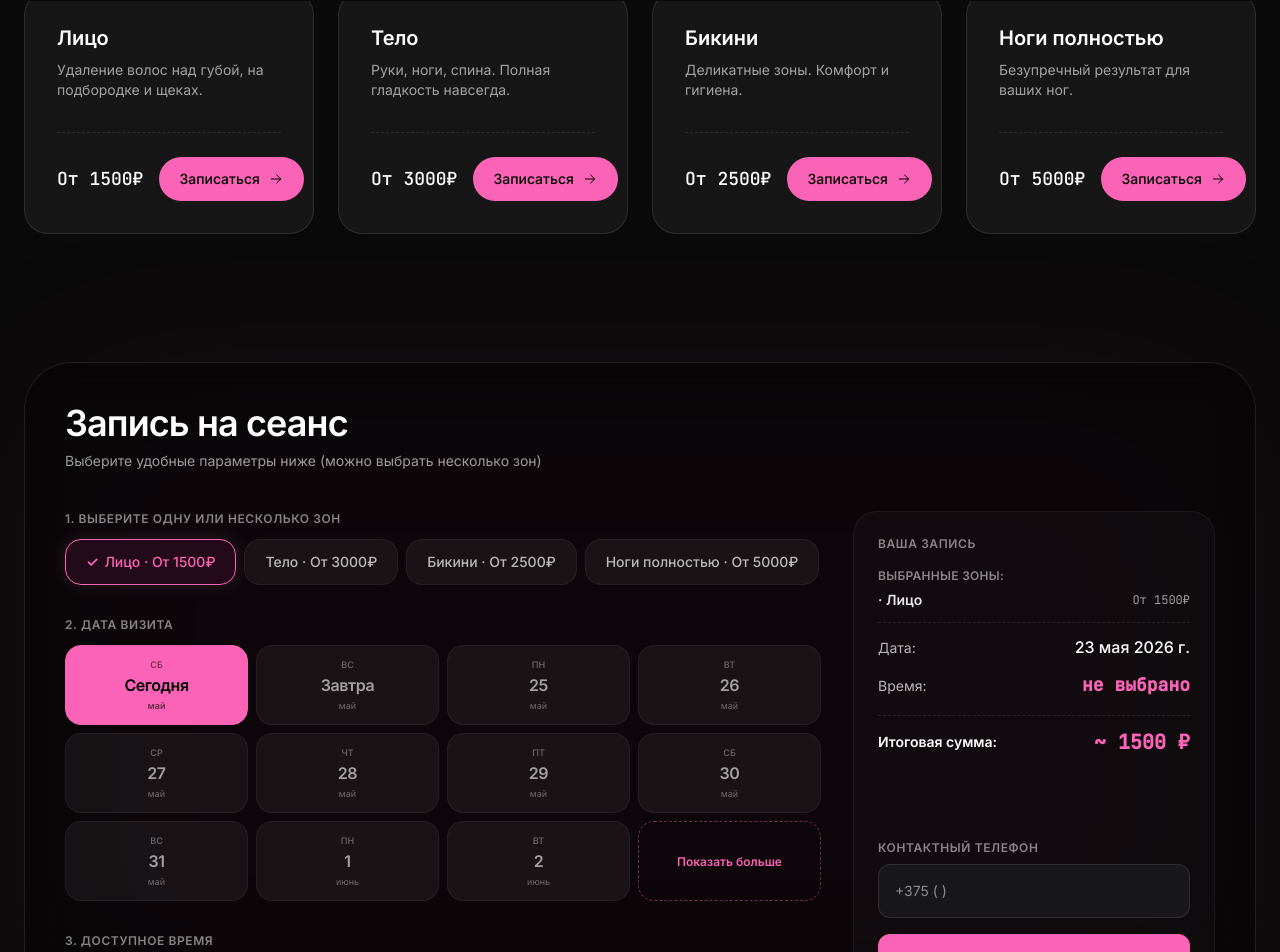
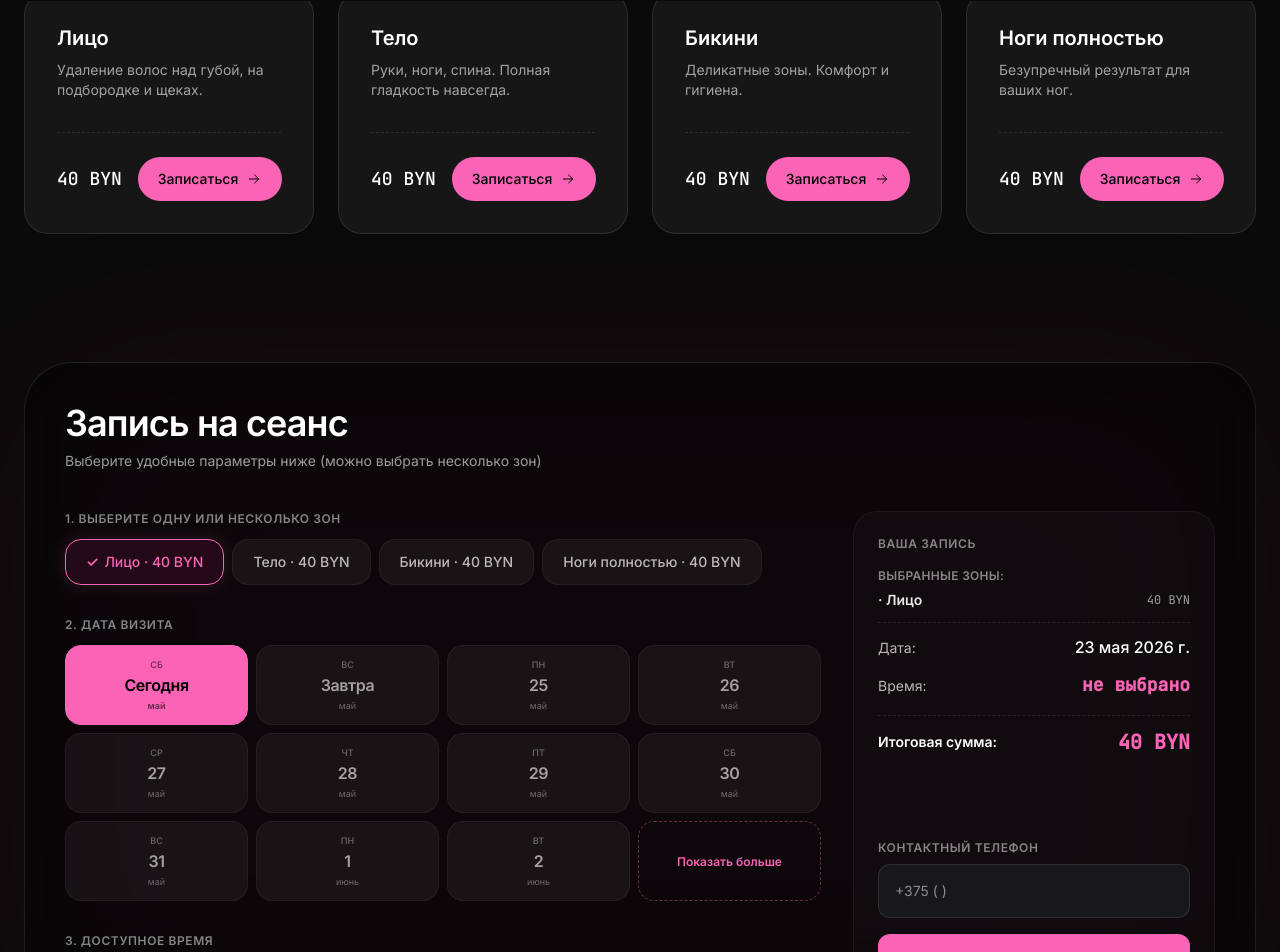
Before and after one commit to aloev5267-a11y/vika, a React (Vite) app: page / in a window 1280 px wide. Shown: the part 799-1751 px from the top of the page. Built offline with nearby package versions, Linux system fonts and the light colour scheme; no server answers.

Commit message:
feat: rebrand site to Lumière, update pricing to BYN
Updated site metadata, meta tags, and booking section to reflect new branding and pricing changes.

Co-authored-by: aloev5267-a11y <287882270+aloev5267-a11y@users.noreply.github.com>

```diff
--- a/index.html
+++ b/index.html
@@ -4,17 +4,36 @@
     <meta charset="UTF-8" />
     <meta name="viewport" content="width=device-width, initial-scale=1.0" />
     <meta name="theme-color" content="#0a0a0a" />
+    <meta name="robots" content="index, follow" />
+    <meta
+      name="keywords"
+      content="электроэпиляция, удаление волос навсегда, запись онлайн, электроэпиляция Минск, эпиляция лица, эпиляция бикини, Lumière"
+    />
+    <meta name="author" content="Lumière" />
     <meta
       name="description"
-      content="Электроэпиляция — единственный метод удаления волос навсегда. Онлайн-запись на сеанс: выберите зоны, дату и удобное время."
+      content="Lumière — электроэпиляция: единственный метод удаления волос навсегда. Все зоны — 40 BYN. Онлайн-запись на сеанс: выберите зоны, дату и удобное время."
     />
-    <meta property="og:title" content="ElectroEpil — запись на электроэпиляцию" />
+
+    <!-- Open Graph -->
+    <meta property="og:site_name" content="Lumière" />
+    <meta property="og:locale" content="ru_RU" />
+    <meta property="og:type" content="website" />
+    <meta property="og:title" content="Lumière — электроэпиляция, удаление волос навсегда" />
     <meta
       property="og:description"
-      content="Электроэпиляция — удаление волос навсегда. Удобная онлайн-запись на сеанс."
+      content="Электроэпиляция — удаление волос навсегда. Все зоны 40 BYN. Удобная онлайн-запись на сеанс."
     />
-    <meta property="og:type" content="website" />
-    <title>ElectroEpil — запись на электроэпиляцию</title>
+
+    <!-- Twitter -->
+    <meta name="twitter:card" content="summary_large_image" />
+    <meta name="twitter:title" content="Lumière — электроэпиляция, удаление волос навсегда" />
+    <meta
+      name="twitter:description"
+      content="Электроэпиляция — удаление волос навсегда. Все зоны 40 BYN. Удобная онлайн-запись на сеанс."
+    />
+
+    <title>Lumière — электроэпиляция, удаление волос навсегда</title>
   </head>
   <body>
     <div id="root"></div>
--- a/metadata.json
+++ b/metadata.json
@@ -1,5 +1,5 @@
 {
-  "name": "ElectroEpil",
-  "description": "Лендинг услуг электроэпиляции с онлайн-записью на сеанс, хранением в PostgreSQL и уведомлениями в Telegram.",
+  "name": "Lumière",
+  "description": "Lumière — лендинг услуг электроэпиляции. Все зоны 40 BYN, онлайн-запись на сеанс, хранение в PostgreSQL и уведомления в Telegram.",
   "requestFramePermissions": []
 }
--- a/src/components/BookingSection.tsx
+++ b/src/components/BookingSection.tsx
@@ -145,7 +145,7 @@ export default function BookingSection({
     const formattedDateISO = formatDateISO(selectedDate);
     const zonesTitles = selectedServices.map((s) => s.title).join(", ");
     const formattedDateText = selectedDate.toLocaleDateString("ru-RU", { day: "numeric", month: "long", year: "numeric" });
-    const message = `✨ Услуги: *${zonesTitles}*\n📅 Дата: *${formattedDateText}*\n⏰ Время: *${selectedTime}*\n💰 Итоговая сумма: *${totalPrice}₽*\n📱 Телефон: \`${phone}\``;
+    const message = `✨ Услуги: *${zonesTitles}*\n📅 Дата: *${formattedDateText}*\n⏰ Время: *${selectedTime}*\n💰 Итоговая сумма: *${totalPrice} BYN*\n📱 Телефон: \`${phone}\``;
 
     setIsSubmitting(true);
     try {
@@ -349,7 +349,7 @@ export default function BookingSection({
                 <div className="pt-3 border-t border-dashed border-white/10 flex justify-between items-center">
                   <span className="text-sm font-bold">Итоговая сумма:</span>
                   <span className={`text-xl font-mono font-bold ${isDark ? "text-pink-400" : "text-purple-600"}`}>
-                    ~ {totalPrice} ₽
+                    {totalPrice} BYN
                   </span>
                 </div>
               </div>
--- a/src/lib/data.ts
+++ b/src/lib/data.ts
@@ -15,10 +15,10 @@ export interface Testimonial {
  * Идентификаторы (id) согласованы с тем, что сохраняется в БД (service_id).
  */
 export const services: Service[] = [
-  { id: 'face', title: 'Лицо', desc: 'Удаление волос над губой, на подбородке и щеках.', price: 'От 1500₽' },
-  { id: 'body', title: 'Тело', desc: 'Руки, ноги, спина. Полная гладкость навсегда.', price: 'От 3000₽' },
-  { id: 'bikini', title: 'Бикини', desc: 'Деликатные зоны. Комфорт и гигиена.', price: 'От 2500₽' },
-  { id: 'legs', title: 'Ноги полностью', desc: 'Безупречный результат для ваших ног.', price: 'От 5000₽' },
+  { id: 'face', title: 'Лицо', desc: 'Удаление волос над губой, на подбородке и щеках.', price: '40 BYN' },
+  { id: 'body', title: 'Тело', desc: 'Руки, ноги, спина. Полная гладкость навсегда.', price: '40 BYN' },
+  { id: 'bikini', title: 'Бикини', desc: 'Деликатные зоны. Комфорт и гигиена.', price: '40 BYN' },
+  { id: 'legs', title: 'Ноги полностью', desc: 'Безупречный результат для ваших ног.', price: '40 BYN' },
 ];
 
 export const testimonials: Testimonial[] = [
```
